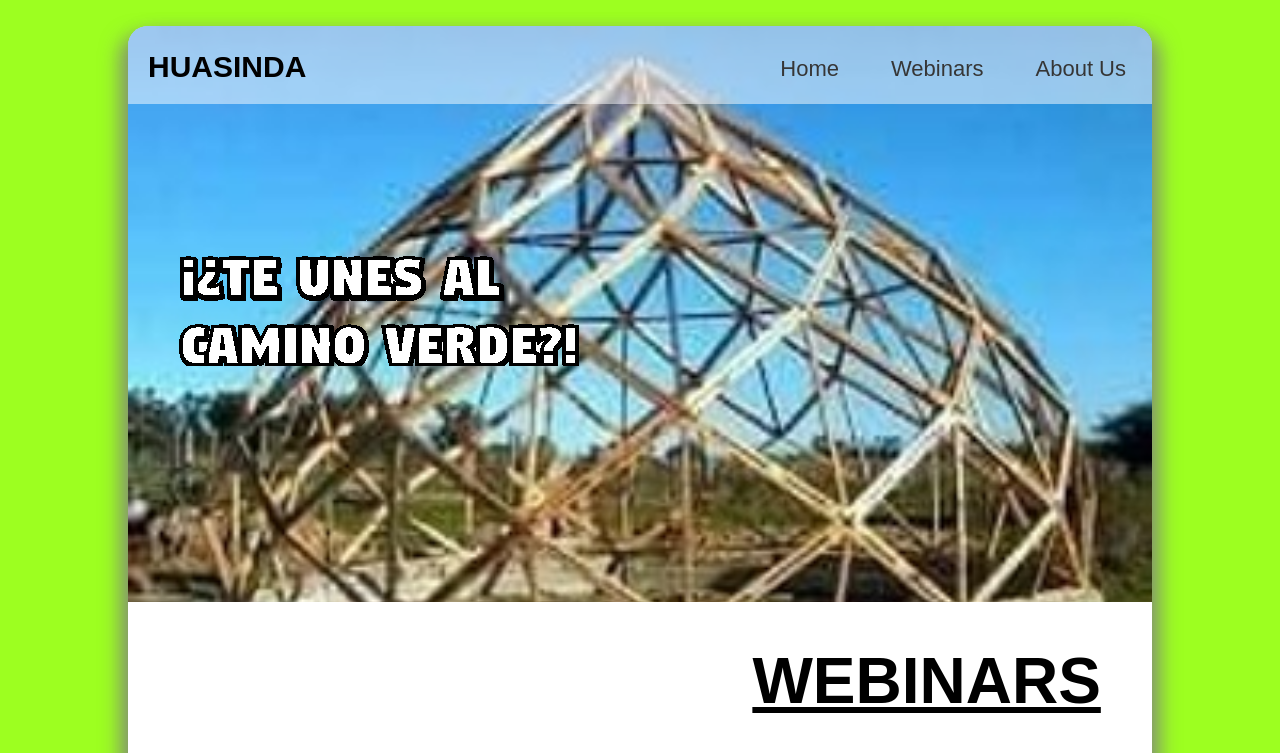
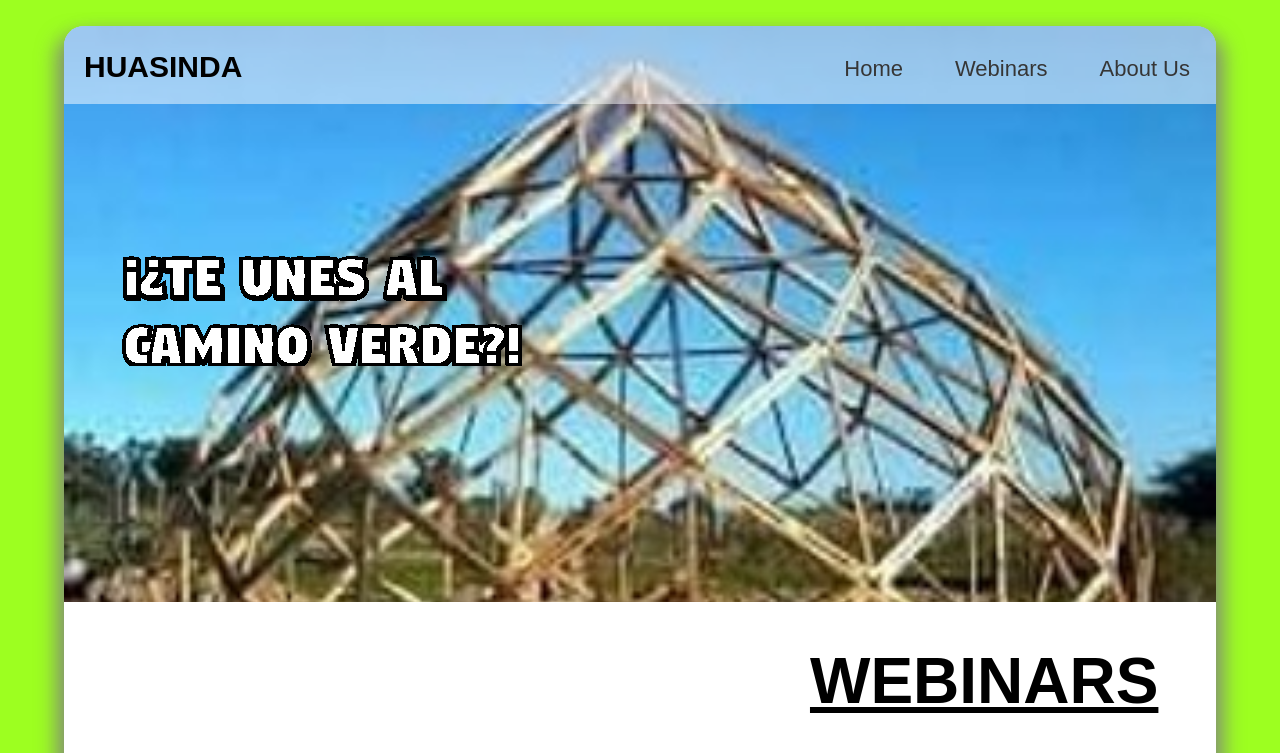
Before and after one commit to videnacry/huasinda, a React (Create React App) app: page / in a window 1280 px wide. Shown: the top 753 px of the page. Built offline with nearby package versions, Linux system fonts and the light colour scheme.

Commit message:
increase width of page

```diff
--- a/src/App.css
+++ b/src/App.css
@@ -12,8 +12,8 @@
 
 .App {
   text-align: center;
-  width: 80vw;
-  margin: 2vw 10vw;
+  width: 90vw;
+  margin: 2vw 5vw;
   border-radius: 20px;
   box-shadow: 8px 10px 20px rgba(128, 128, 128, 0.808), -8px 10px 20px rgba(128, 128, 128, 0.808);
   position: relative;
--- a/src/components/header.css
+++ b/src/components/header.css
@@ -1,6 +1,6 @@
 .header-c{
     background-color: rgba(255, 255, 255, 0.5);
-    width: 80vw;
+    width: 90vw;
     padding: 0px 20px;
     padding-top: 0px;
     box-sizing: border-box;
--- a/src/home/Home.css
+++ b/src/home/Home.css
@@ -14,7 +14,7 @@
 .greet>.img{
     background-image: url('../img/circle/esqueleton.jpg');
     background-size: cover;
-    width: 80vw;
+    width: 100%;
     height: 50vw;
     position: absolute;
     top:0%;
--- a/src/home/Home.js
+++ b/src/home/Home.js
@@ -20,7 +20,7 @@ const Home = () => {
                 <div className='img'></div>
             </div>
             <Webinars/>
-            <BlackBox title="¡Una gran experiencia!" lines={[]} style={{color: 'white', bottom: '10vw', left: '10vw'}}/>
+            <BlackBox title="¡Una gran experiencia!" lines={[]} style={{color: 'white', bottom: '6vw', left: '10vw'}}/>
             <LeaveComment/>
             <Footer/>
         </div>
--- a/src/webinar/price.css
+++ b/src/webinar/price.css
@@ -35,7 +35,7 @@
 }
 .price-c>.min{
     bottom: 40%;
-    left: 10%;
+    left: 0%;
 }
 .price-c>.btn{
     position: absolute;
```
